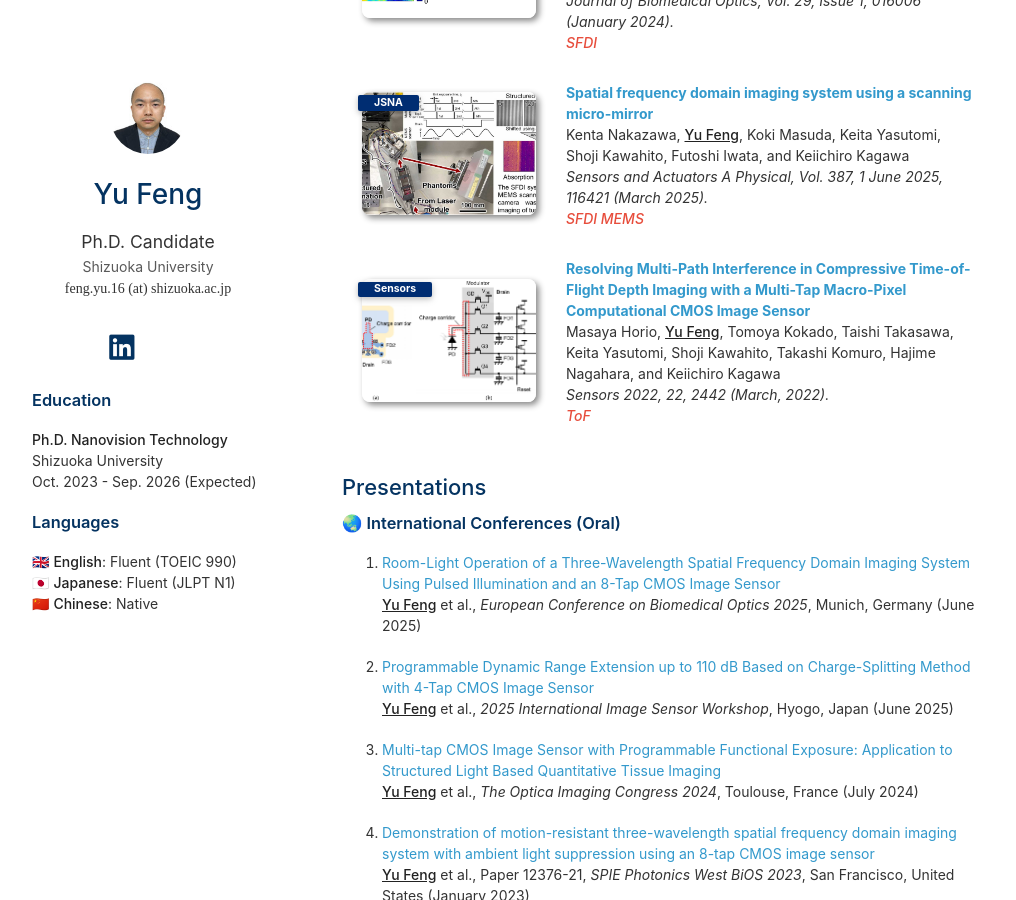
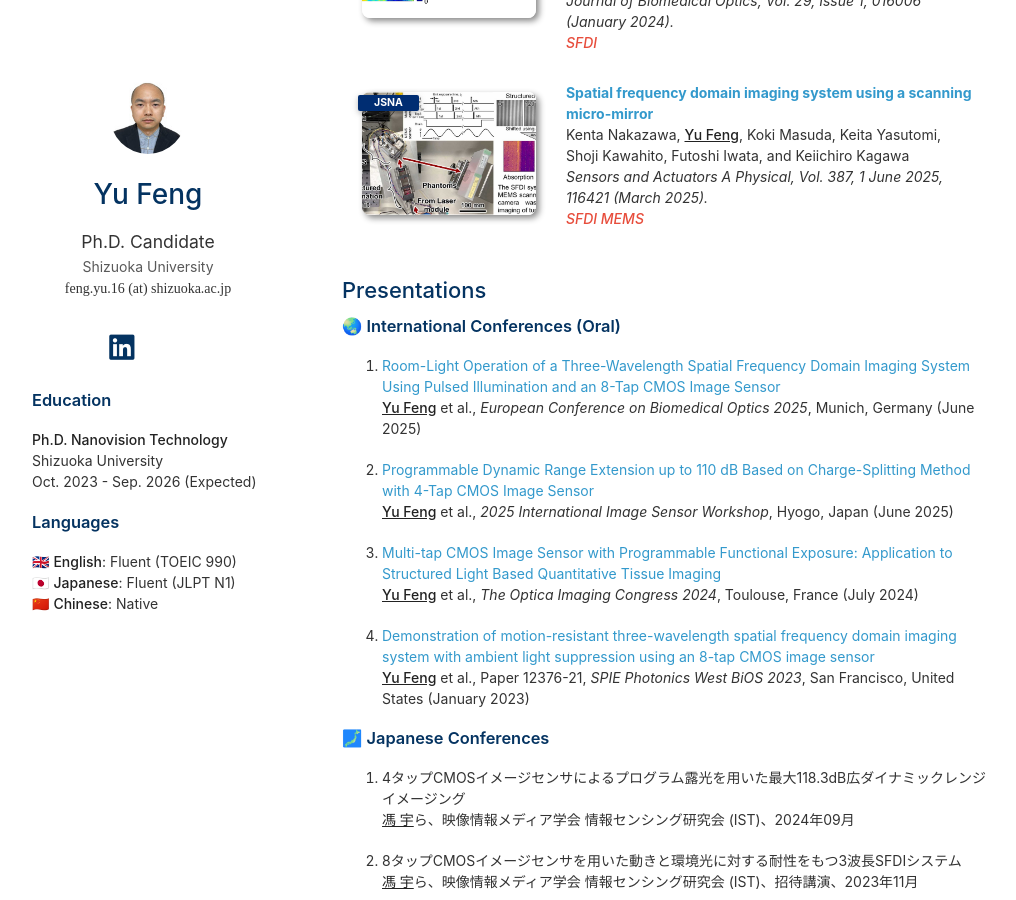
Before and after one commit to y-fen/y-fen.github.io, a Jekyll site: the page built from index.md, in a window 1280 px wide and 900 px high, scrolled down 1002 px. Shown: the whole window, without its empty margins (128-1144 px from the left). Built offline with Jekyll 4.4.1, drawn with Linux system fonts in a browser that asks for light colours; a style sheet for code colours, icons or effects is not loaded.

Commit message:
Delete publication on Multi-Path Interference
Removed publication entry on Multi-Path Interference.

```diff
--- a/_data/publications.yml
+++ b/_data/publications.yml
@@ -27,11 +27,3 @@ main:
     page: https://doi.org/10.1016/j.sna.2025.116421
     notes: SFDI MEMS
     image: ./assets/img/SA.jpg
-
-  - title: Resolving Multi-Path Interference in Compressive Time-of-Flight Depth Imaging with a Multi-Tap Macro-Pixel Computational CMOS Image Sensor
-    authors: Masaya Horio, <strong><u>Yu Feng</u></strong>, Tomoya Kokado, Taishi Takasawa, Keita Yasutomi, Shoji Kawahito, Takashi Komuro, Hajime Nagahara, and Keiichiro Kagawa
-    conference_short: Sensors
-    conference: Sensors 2022, 22, 2442 (March, 2022).
-    page: https://doi.org/10.3390/s22072442
-    notes: ToF
-    image: ./assets/img/sensors.png
```
